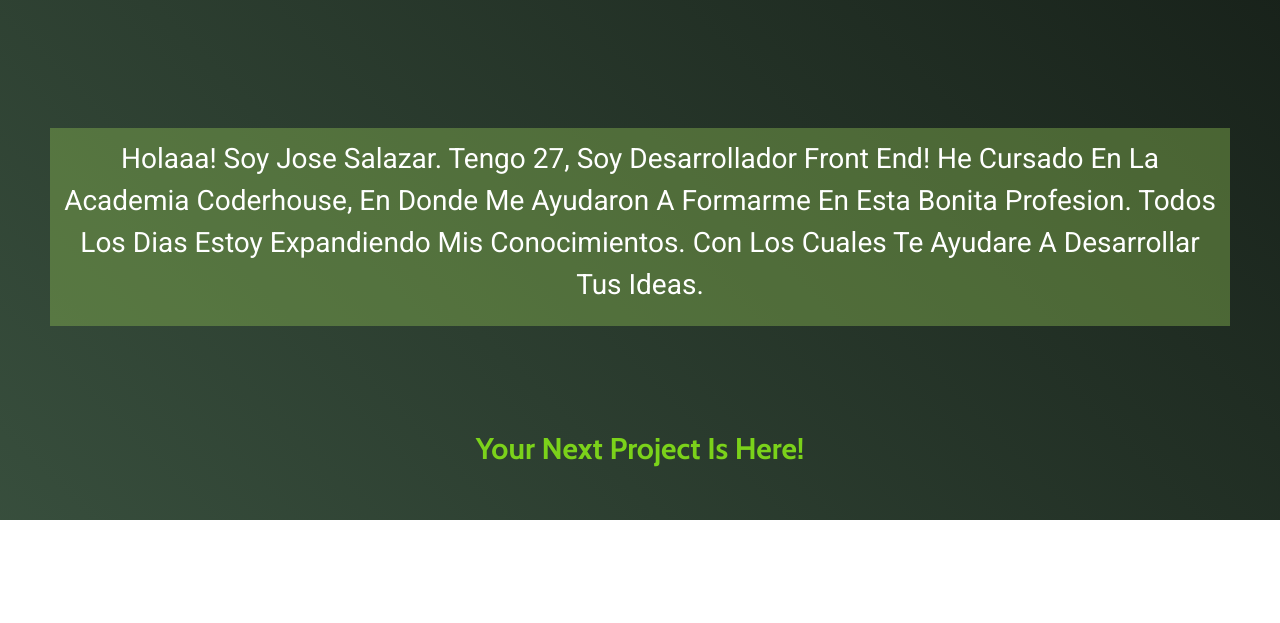
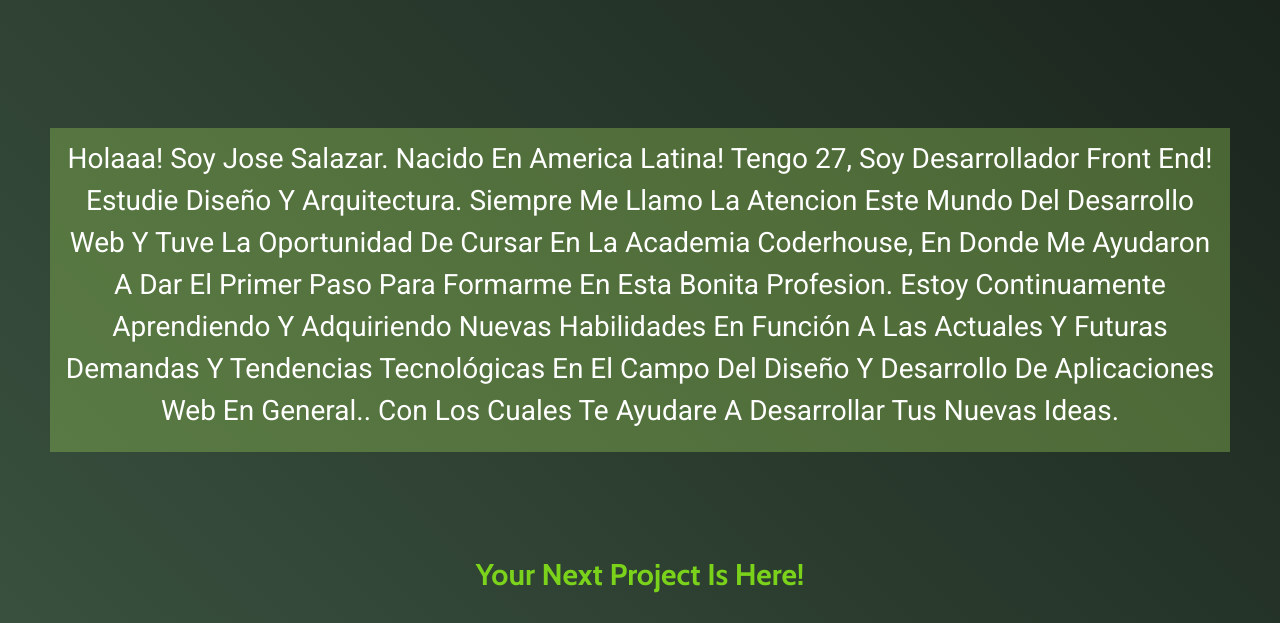
Before and after one commit to josesalazar23/portafolio, a plain HTML site: page aboutme.html in a window 1280 px wide. Shown: the part 280-903 px from the top of the page. Before the commit the page ends 800 px from the top, so only its background shows below. Drawn offline with nearby package versions, Linux system fonts and the light colour scheme.

Commit message:
cambios en el about

```diff
--- a/aboutme.html
+++ b/aboutme.html
@@ -4,14 +4,23 @@
     <meta charset="UTF-8">
     <meta http-equiv="X-UA-Compatible" content="IE=edge">
     <meta name="viewport" content="width=device-width, initial-scale=1.0">
+    <!--openm graph-->
+    <meta property=' og:title ' content="jose salazar front end developer - servicio de desarrollo y diseno web">
+    <meta property=' og:image ' content=" ">
+    <meta property=' og:description ' content="portafolio de front end developer jose salazar paguina home">
+    <meta property=" og:autor" content="jose salazar">
+
+    <meta name="description" content="portafolio de front end developer jose salazar paguina home">
+    <meta name="keywords" content="desarrollo web, front end, freelance, soluciones, desing">
+
+
     <link rel="stylesheet" href="/css/normalize.css">
     <link rel="stylesheet" href="/css/style.css">
     <link rel="preconnect" href="https://fonts.googleapis.com">
     <link rel="preconnect" href="https://fonts.gstatic.com" crossorigin>
     <link href="https://fonts.googleapis.com/css2?family=Cabin:wght@700&family=Roboto&display=swap" rel="stylesheet">
     <link href="https://cdn.jsdelivr.net/npm/bootstrap@5.1.0/dist/css/bootstrap.min.css" rel="stylesheet" integrity="sha384-KyZXEAg3QhqLMpG8r+8fhAXLRk2vvoC2f3B09zVXn8CA5QIVfZOJ3BCsw2P0p/We" crossorigin="anonymous">
-
-    <title>aboutme jose salazar</title>
+    <title>jose salazar front end developer - servicio de desarrollo y diseno web  pag aboutme</title>
 </head>
 
 <body>
@@ -56,10 +65,12 @@
 
         <div class="bgAbout">
             <div class="aboutInfo">
-                <p class="text-about"> holaaa! soy jose salazar.
-                    tengo 27, soy desarrollador front end!
-                    he cursado en la academia coderhouse, en donde me ayudaron a formarme en esta bonita profesion.
-                    todos los dias estoy expandiendo mis conocimientos. con los cuales te ayudare a desarrollar tus ideas.
+                <p class="text-about"> holaaa! soy jose salazar. nacido en america latina!
+                    tengo 27, soy desarrollador front end! estudie diseño y arquitectura. siempre me llamo la atencion este mundo del desarrollo web y tuve la oportunidad
+                    de cursar en la academia coderhouse, en donde me ayudaron a dar el primer paso para formarme en esta bonita profesion.
+                    estoy Continuamente aprendiendo y adquiriendo nuevas habilidades en función a las actuales y futuras demandas y tendencias tecnológicas en el campo del diseño y desarrollo de aplicaciones web en general.. con los cuales te ayudare a desarrollar tus nuevas ideas.
+
+
                 </p>
             </div>
         </div>
```
Also changed, not shown: contact.html (+11 -1 lines), index.html (+11 -1 lines), projects.html (+11 -1 lines), tecnology.html (+11 -1 lines), 1 other file.
